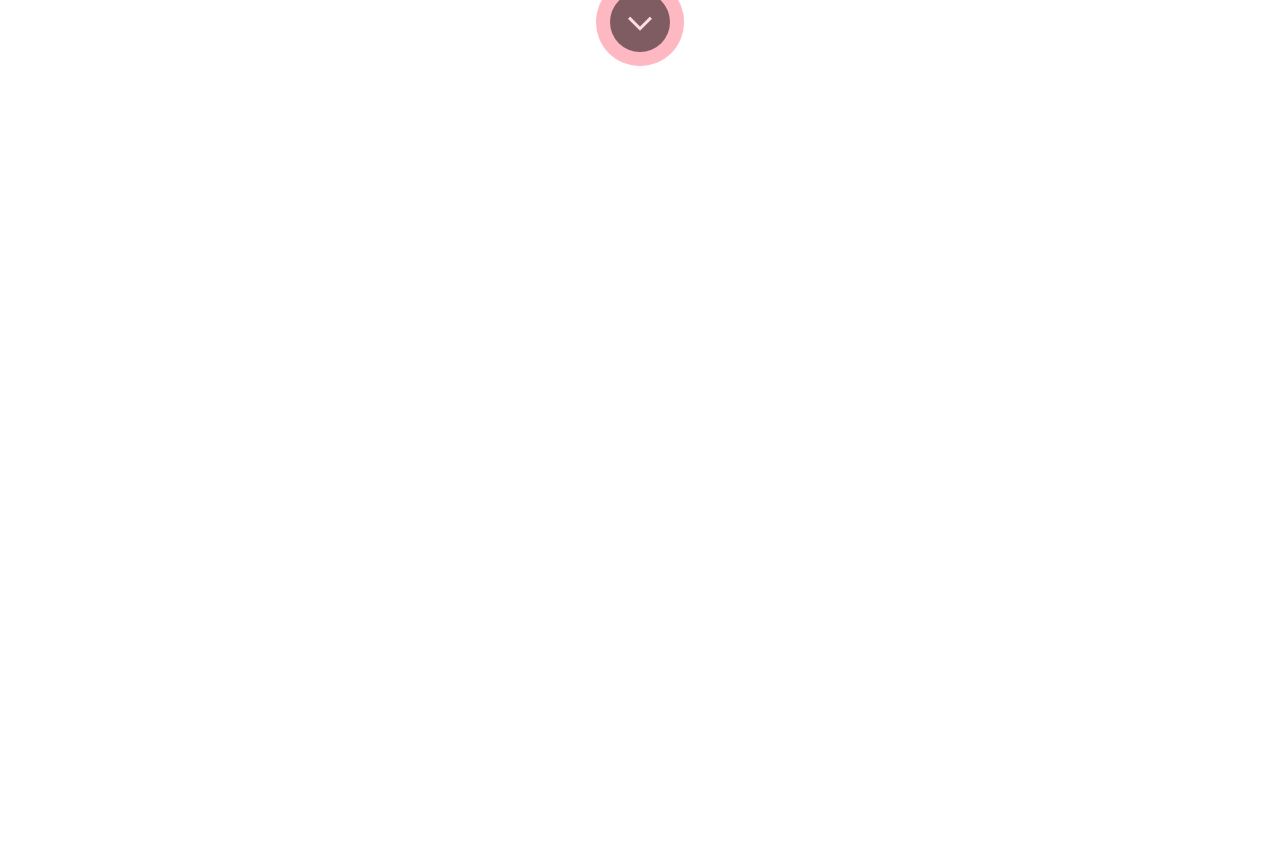
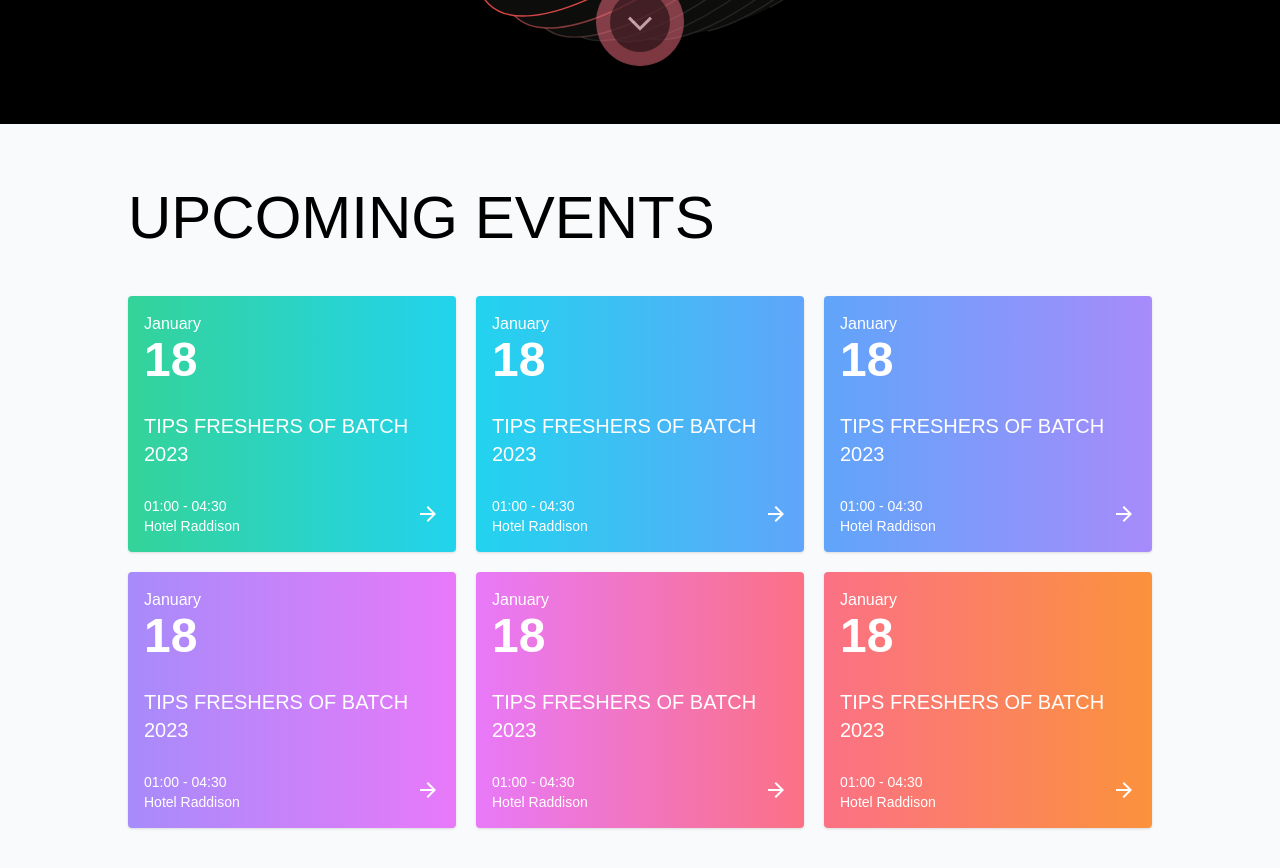
Before and after one commit to Vetronus/Coding-Clube-Website, a Vue app: page / in a window 1280 px wide. Shown: the part 680-1548 px from the top of the page. Before the commit the page ends 804 px from the top, so only its background shows below. Built offline with nearby package versions, Linux system fonts and the light colour scheme.

Commit message:
completed events section for big screen

```diff
--- a/src/App.vue
+++ b/src/App.vue
@@ -1,11 +1,15 @@
 <script setup>
-import Hero from './components/Hero.vue'
-import Navbar from './components/Navbar.vue'
+import Hero from './components/Hero.vue';
+import Navbar from './components/Navbar.vue';
+import EventGrid from './components/EventGrid.vue';
+import Sphere from './components/Sphere.vue';
 </script>
 
 <template>
     <Navbar/>
+    <Sphere/>
     <Hero />
+    <EventGrid/>
 </template>
 
 <style>
--- /dev/null
+++ b/src/components/EventCard.vue
@@ -0,0 +1,38 @@
+<template>
+<div class="card flex flex-col justify-between w-64 h-64 p-4 flex-grow rounded shadow last:flex" :class="bgColor">
+    <div>
+        <p class="">{{ date.toLocaleString('default', { month: 'long' }) }}</p>
+        <h1 class="text-5xl font-semibold">{{ date.getDate() }}</h1>
+    </div>
+    <div>
+        <p class="text-xl">{{ name }}</p>
+    </div>
+    <div class="flex justify-between items-center text-sm">
+        <div>
+            <p>{{ note }}</p>
+            <p>{{ venue }}</p>
+        </div>
+        <div>
+            <span class="material-symbols-outlined">
+                arrow_forward
+            </span>
+        </div>
+    </div>
+</div>
+</template>
+
+<script>
+export default{
+    props: ['bgColor'],
+    data(){
+        return {
+            date: new Date(),
+            name: "TIPS FRESHERS OF BATCH 2023",
+            venue: "Hotel Raddison",
+            note: "01:00 - 04:30",
+            link: "https://aroxbit.com",
+        }
+    },
+
+}
+</script>
--- /dev/null
+++ b/src/components/EventGrid.vue
@@ -0,0 +1,27 @@
+<template>
+    <div id="events" class="py-16 px-4 bg-slate-50">
+        <div class="max-w-5xl mx-auto">
+            <h1 class="text-6xl uppercase font-thin mb-12">Upcoming Events</h1>
+            <div class="flex flex-wrap text-white gap-5">
+                <EventCard :bg-color="color" class=""/>
+                <EventCard :bg-color="color2" class=""/>
+                <EventCard :bg-color="color3" class=""/>
+                <EventCard :bg-color="color4" class=""/>
+                <EventCard :bg-color="color5" class=""/>
+                <EventCard :bg-color="color6" class=""/>
+                <!-- <EventCard :bg-color="color2" class=""/> -->
+            </div>
+        </div>
+    </div>
+</template>
+
+<script setup>
+import EventCard from './EventCard.vue';
+let color = "bg-gradient-to-r from-emerald-400 to-cyan-400";
+let color2 = "bg-gradient-to-r from-cyan-400 to-blue-400";
+let color3 = "bg-gradient-to-r from-blue-400 to-violet-400";
+let color4 = "bg-gradient-to-r from-violet-400 to-fuchsia-400";
+let color5 = "bg-gradient-to-r from-fuchsia-400 to-rose-400";
+let color6 = "bg-gradient-to-r from-rose-400 to-orange-400";
+let colors = ["bg-indigo-400", "bg-violet-400", "bg-purple-400", "bg-fuchsia-400", "bg-pink-400"]
+</script>
```
